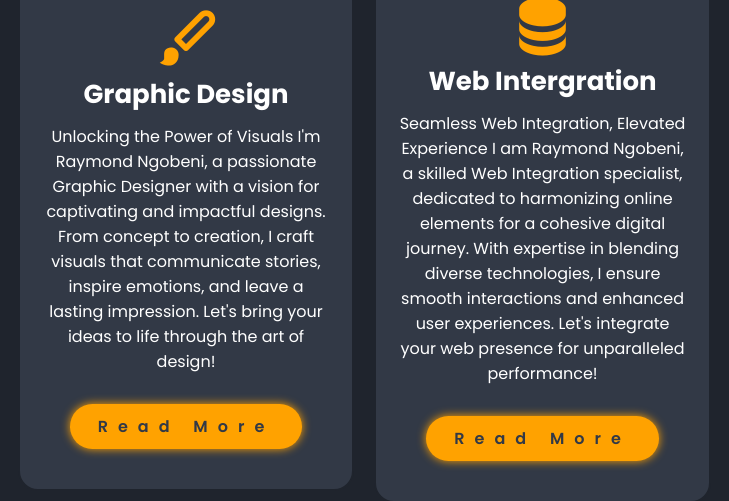
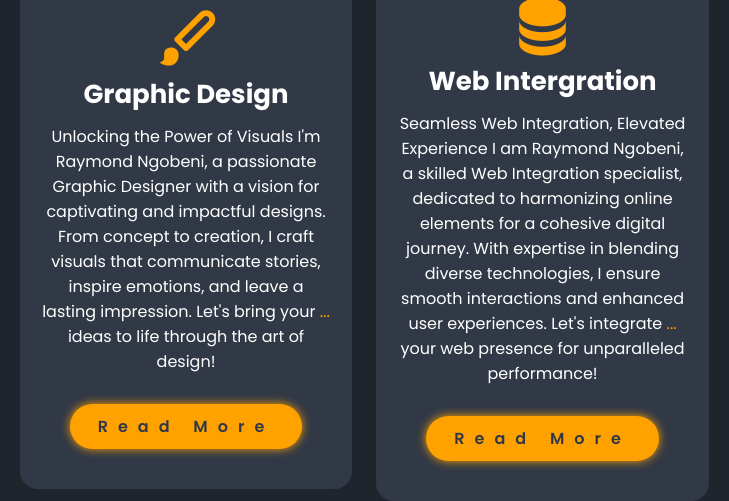
Before and after one commit to Ubaton/My-Portfolio, a plain HTML site: page index.html in a window 1280 px wide. Shown: the part 1859-2360 px from the top of the page, 454-1183 px from the left. Drawn offline with nearby package versions, Linux system fonts and the light colour scheme.

Commit message:
v-0.1.15

```diff
--- a/index.html
+++ b/index.html
@@ -128,7 +128,7 @@
 
             I'm Raymond Ngobeni, a passionate Graphic Designer with a vision for captivating and impactful designs. From concept to creation, I craft visuals that communicate stories, inspire emotions, and leave a lasting impression.
 
-            Let's bring your ideas to life through the art of design!
+            Let's bring your<span id="dots"> ...</span><span id="more"></span> ideas to life through the art of design!
           </p>
           <a href="#" class="btn">Read More</a>
         </div>
@@ -141,7 +141,7 @@
 
           I am Raymond Ngobeni, a skilled Web Integration specialist, dedicated to harmonizing online elements for a cohesive digital journey. With expertise in blending diverse technologies, I ensure smooth interactions and enhanced user experiences.
 
-          Let's integrate your web presence for unparalleled performance!
+          Let's integrate<span id="dots"> ...</span><span id="more"></span> your web presence for unparalleled performance!
           </p>
           <a href="#" class="btn">Read More</a>
         </div>
```
